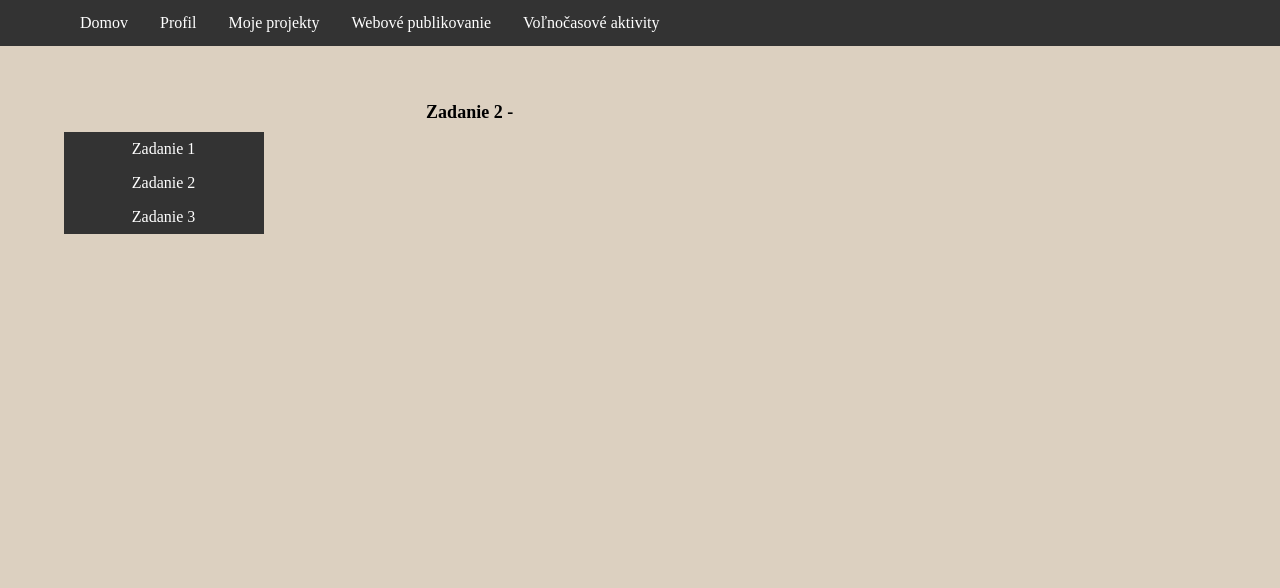
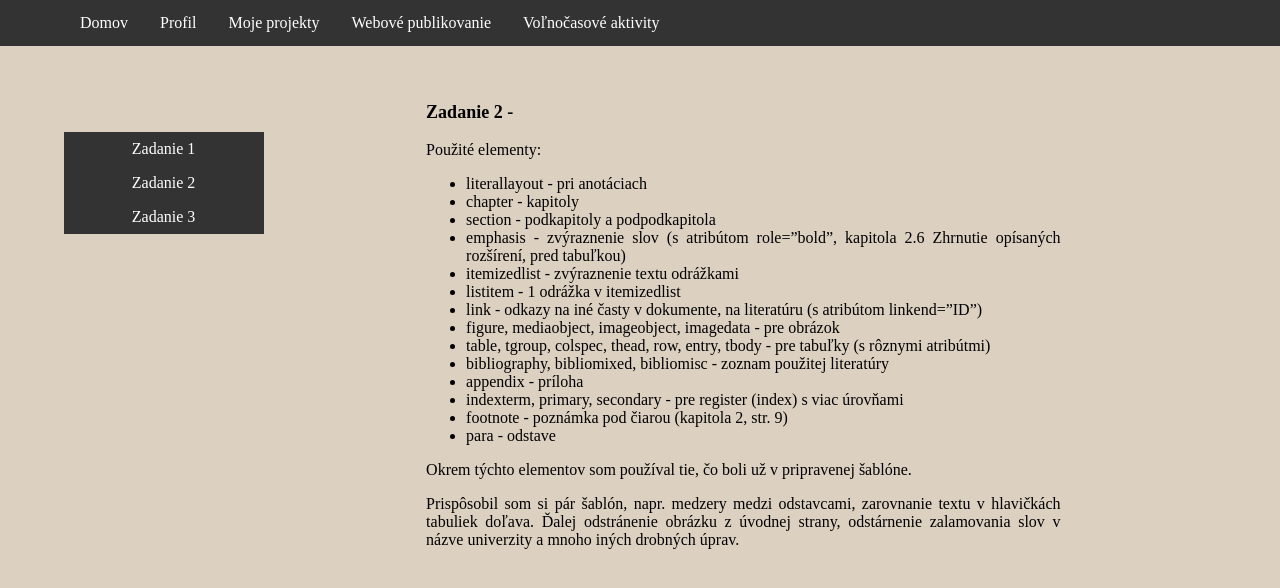
Before and after one commit to ball8/ball8.github.io, a Jekyll site: the page built from _tasks/zadanie2.md, in a window 1280 px wide and 900 px high. Shown: the top 588 px of the window. Built offline with Jekyll 4.4.1, drawn with Linux system fonts in a browser that asks for light colours.

Commit message:
Update zadanie2.md

```diff
--- a/_tasks/zadanie2.md
+++ b/_tasks/zadanie2.md
@@ -1,6 +1,25 @@
 ---
 layout: task
 title: Zadanie 2
-description: bla2
+description: Transformácia vybraného dokumentu do formátu DocBook
 weight: 2
 ---
+Použité elementy:
++ literallayout - pri anotáciach
++ chapter - kapitoly
++ section - podkapitoly a podpodkapitola
++ emphasis - zvýraznenie slov (s atribútom role="bold", kapitola 2.6 Zhrnutie opísaných rozšírení, pred tabuľkou)
++ itemizedlist - zvýraznenie textu odrážkami
++ listitem - 1 odrážka v itemizedlist
++ link - odkazy na iné časty v dokumente, na literatúru (s atribútom linkend="ID")
++ figure, mediaobject, imageobject, imagedata - pre obrázok
++ table, tgroup, colspec, thead, row, entry, tbody - pre tabuľky (s rôznymi atribútmi)
++ bibliography, bibliomixed, bibliomisc - zoznam použitej literatúry
++ appendix - príloha
++ indexterm, primary, secondary - pre register (index) s viac úrovňami
++ footnote - poznámka pod čiarou (kapitola 2, str. 9)
++ para - odstave
+
+Okrem týchto elementov som používal tie, čo boli už v pripravenej šablóne.
+
+Prispôsobil som si pár šablón, napr. medzery medzi odstavcami, zarovnanie textu v hlavičkách tabuliek doľava. Ďalej odstránenie obrázku z úvodnej strany, odstárnenie zalamovania slov v názve univerzity a mnoho iných drobných úprav.
```
